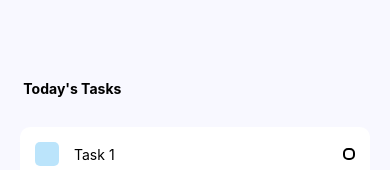
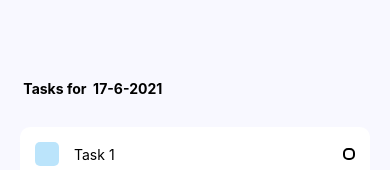
Before and after one commit to puneetbobra/IS657_Project, a React Native app: screen / in a window 390 px wide. Shown: the top 170 px of the page. Built offline with nearby package versions, Linux system fonts and the light colour scheme.

Commit message:
added curent date

```diff
--- a/App.js
+++ b/App.js
@@ -4,12 +4,22 @@ import { StyleSheet, Text, View } from 'react-native';
 
 import Task from './components/Task'
 
+const getCurrentDate =() => {
+  let date = new Date().getDate()
+  let month = new Date().getMonth() + 1
+  let year = new Date().getFullYear()
+
+  return <View>
+    <Text> {date + '-' + month + '-' + year} </Text>
+    </View>
+  }
+
 export default function App() {
   return (
     <View style={styles.container}>
         {/* Today's Tasks */}
         <View style = {styles.tasksWrapper}>
-          <Text style = {styles.sectionTitle}> Today's Tasks</Text>
+          <Text style = {styles.sectionTitle}> Tasks for {getCurrentDate()} </Text>
 
           <View style = {styles.items}>
             {/* Task List */}
```
Also changed, not shown: components/CurrentDate.js (added, +13 -0 lines).
